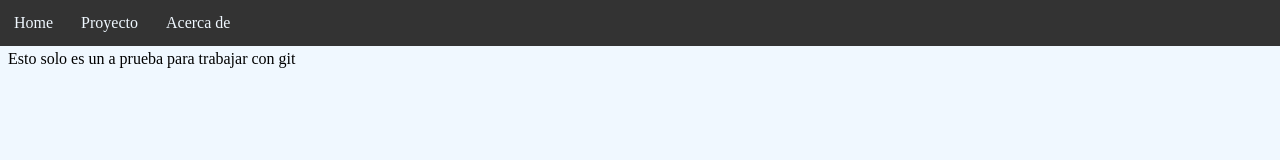
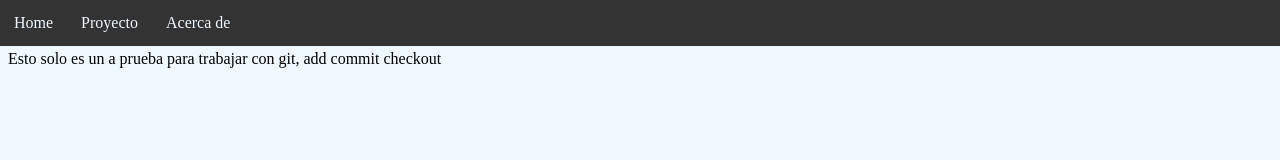
Before and after one commit to AnderssonSanabria/prueba, a plain HTML site: page index.html in a window 1280 px wide. Drawn offline with Linux system fonts and the light colour scheme.

Commit message:
cambios en el contenido

```diff
--- a/index.html
+++ b/index.html
@@ -23,7 +23,7 @@
     </nav>
 
     <section>
-        <p>Esto solo es un a prueba para trabajar con git</p>
+        <p>Esto solo es un a prueba para trabajar con git, add commit checkout</p>
     </section>
     <footer></footer>
   </body>
```
